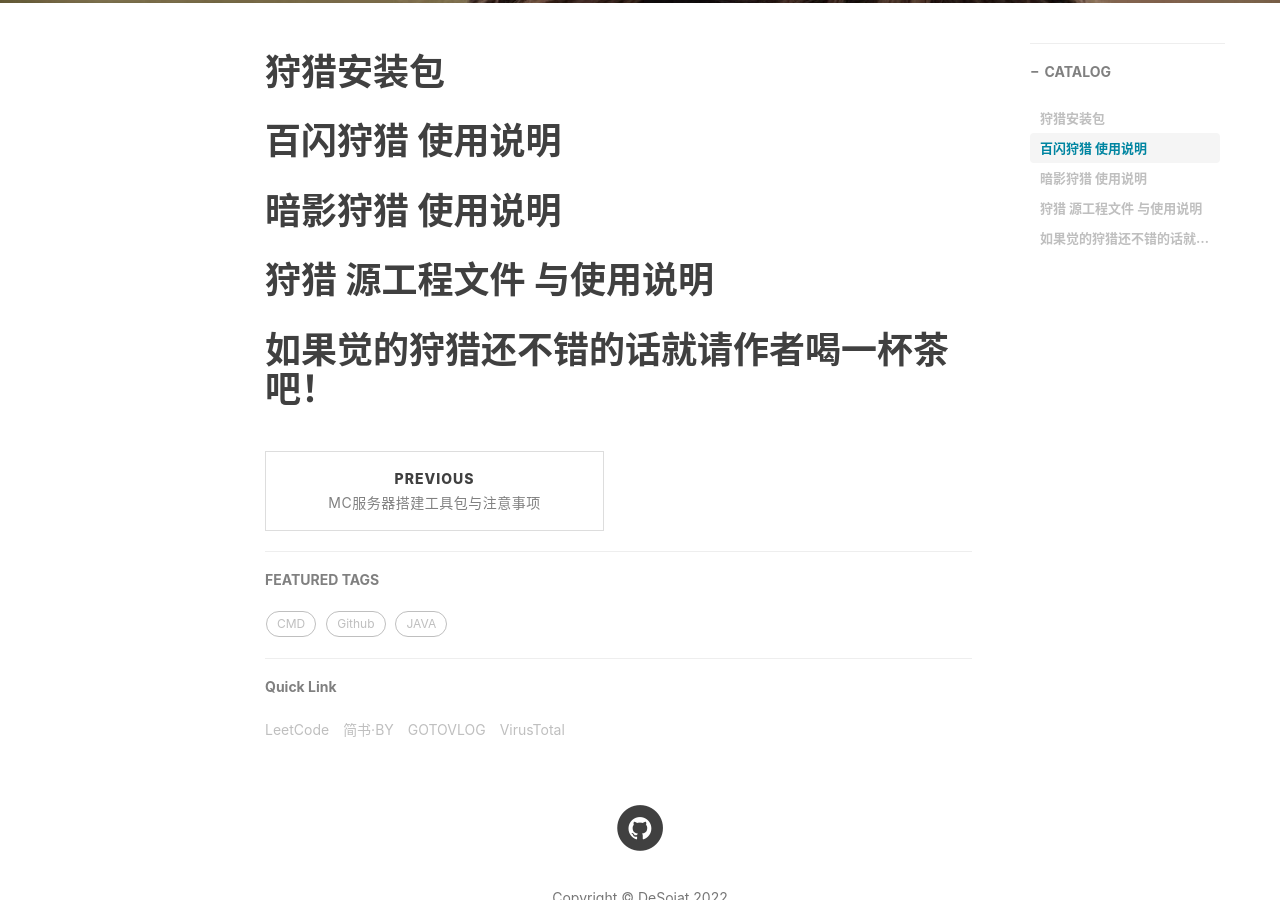
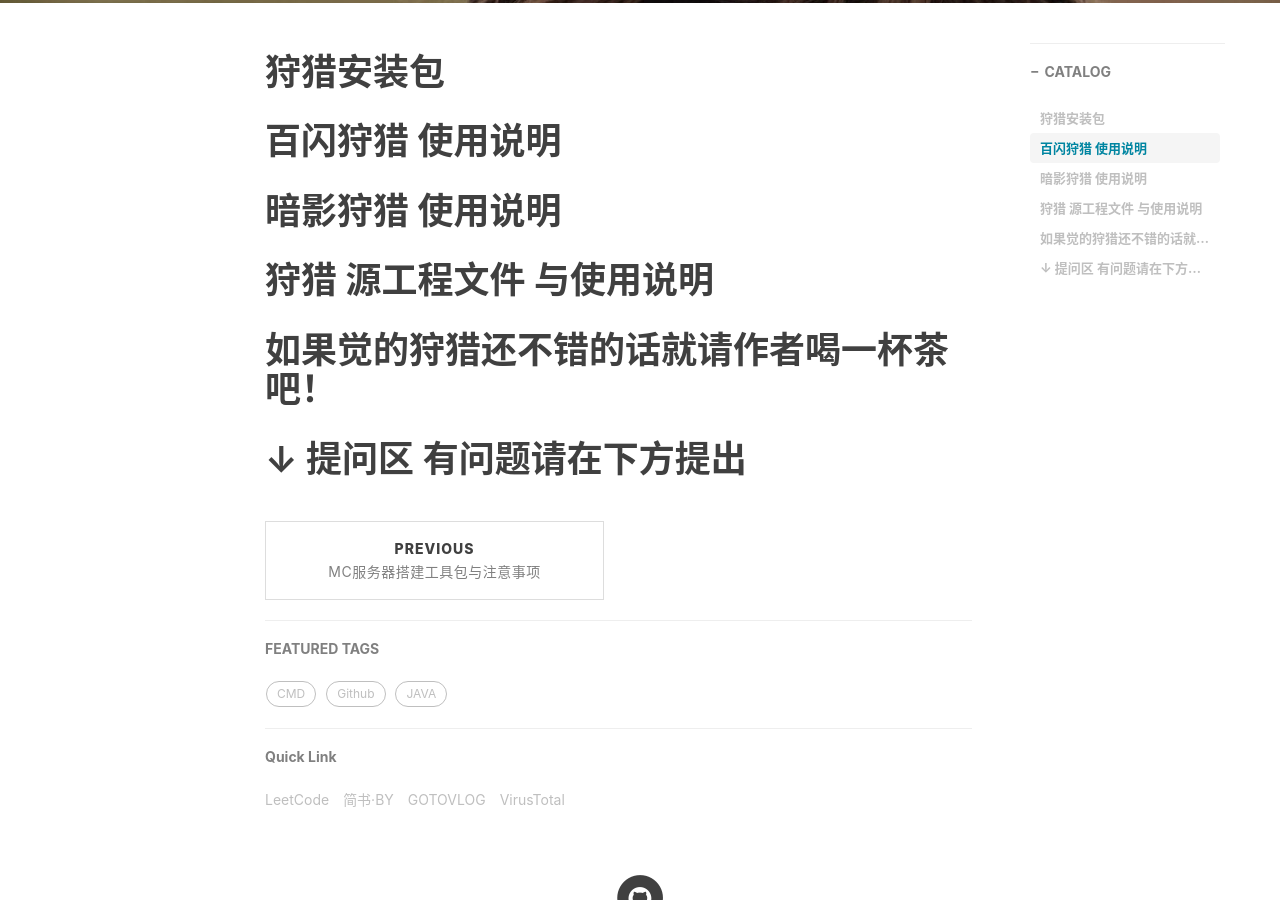
Before and after one commit to DeSoiat/DESOIAT.GITHUB.IO, a Jekyll site: the page built from _posts/2022-08-26-Pokemon Go.md, in a window 1280 px wide and 900 px high, scrolled down 562 px. Built offline with Jekyll 4.4.1, drawn with Linux system fonts in a browser that asks for light colours; nearby versions of some CDN libraries; comment, search, counter and statistics services are not loaded.

Commit message:
Update 2022-08-26-Pokemon Go.md

```diff
--- a/_posts/2022-08-26-Pokemon Go.md
+++ b/_posts/2022-08-26-Pokemon Go.md
@@ -28,3 +28,6 @@ tags:
 # 狩猎 源工程文件 与使用说明
 
 # 如果觉的狩猎还不错的话就请作者喝一杯茶吧！
+
+
+# ↓ 提问区 有问题请在下方提出
```
